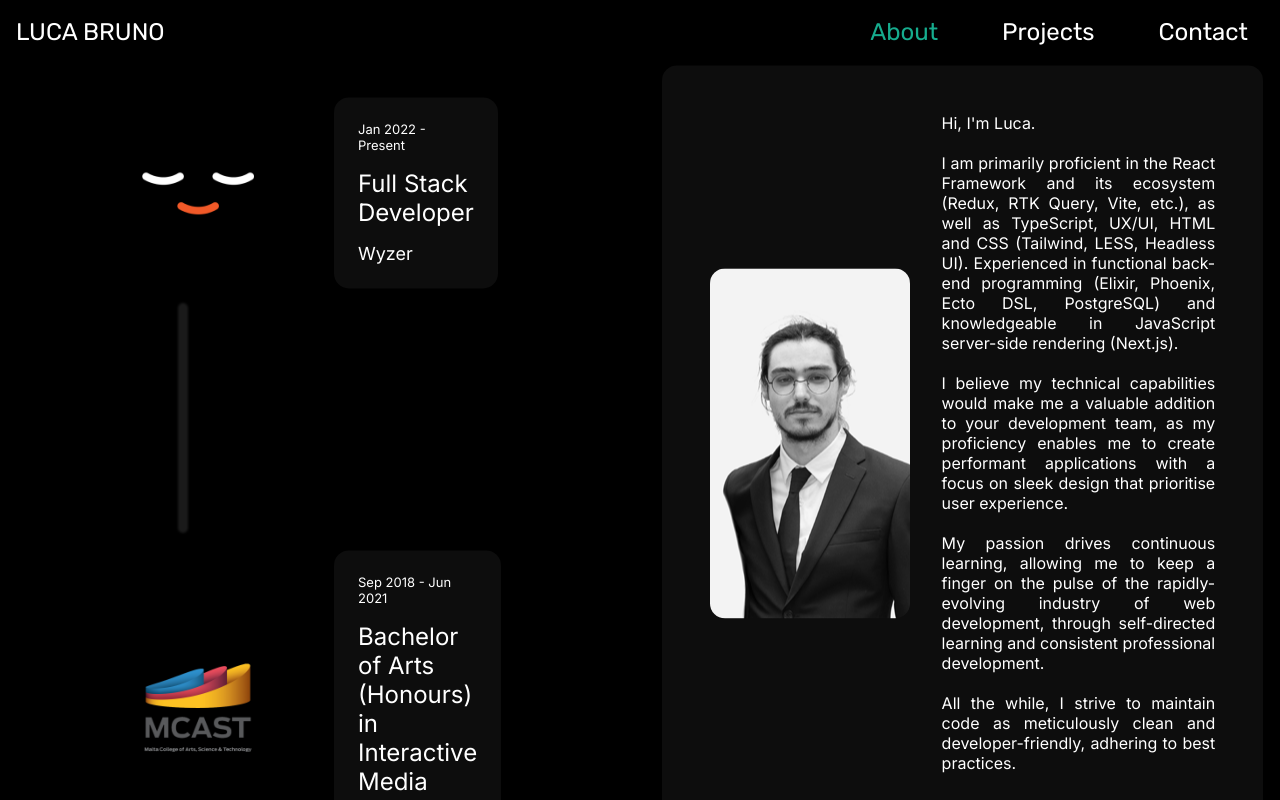
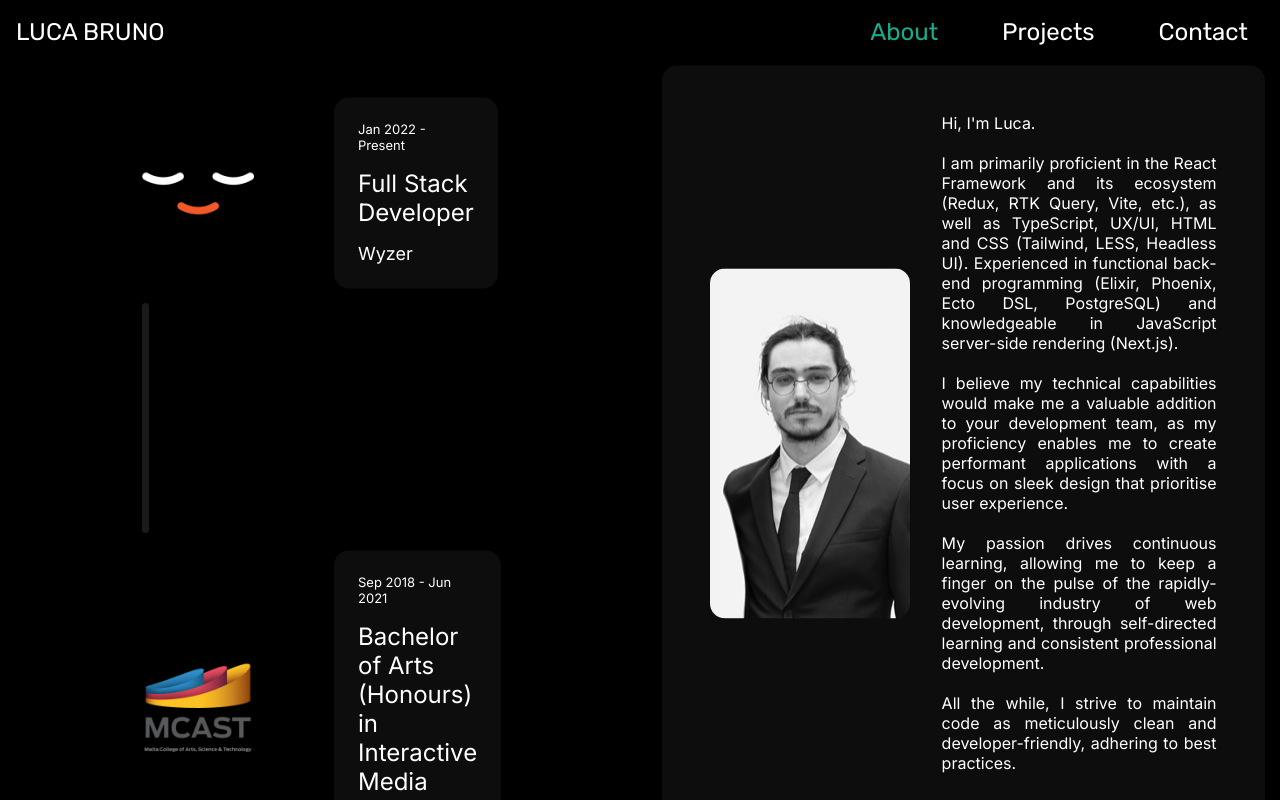
Before and after one commit to luca-bruno/portfolio-website, a Next.js app: page /about in a window 1280 px wide. Built offline with nearby package versions, Linux system fonts and the light colour scheme.

Commit message:
fix: minor styling on timeline separator

```diff
--- a/app/about/page.tsx
+++ b/app/about/page.tsx
@@ -77,22 +77,24 @@ const page = () => {
 
   const isCurrentlyActiveWork = (workId: string) => activeWork === workId
 
+  const reset = () => {
+    setIsWorkSelected(false)
+    setActiveWork(undefined)
+    setActiveWorkDetails(undefined)
+  }
+
   const selectWork = (id: string) => {
     setActiveWork(id)
     setIsWorkSelected(true)
-    setActiveWorkDetails(arr.filter((el) => activeWork === el.id)[0])
+    setActiveWorkDetails(arr.filter(el => activeWork === el.id)[0])
 
     if (id === activeWork) {
-      setIsWorkSelected(false)
-      setActiveWork(undefined)
-      setActiveWorkDetails(undefined)
+      reset()
     }
   }
 
-
-
   useEffect(() => {
-    setActiveWorkDetails(arr.filter((el) => activeWork === el.id)[0])
+    setActiveWorkDetails(arr.filter(el => activeWork === el.id)[0])
     // eslint-disable-next-line react-hooks/exhaustive-deps
   }, [activeWork])
 
@@ -161,7 +163,7 @@ const page = () => {
         )}
       </div>
 
-      <div>
+      <div style={{ display: "flex", flexDirection: "column", margin: "auto" }}>
         <div
           onMouseEnter={() => setIsProfileHovered(true)}
           onMouseLeave={() => setIsProfileHovered(false)}
@@ -185,7 +187,7 @@ const page = () => {
                 <button
                   id="profile_description_extender_container"
                   type="button"
-                  onClick={() => setIsWorkSelected((prev) => !prev)}
+                  onClick={() => reset()}
                 >
                   <p
                     className={`${isProfileHovered ? "" : ""} profile_description_extender`}
@@ -266,7 +268,7 @@ const page = () => {
           </div>
         )}
       </div>
-    </div>
+    </div >
   )
 }
 
--- a/styles/WorkTimeline.css
+++ b/styles/WorkTimeline.css
@@ -153,7 +153,7 @@
 
 .timeline_separator_grid {
   display: grid;
-  grid-template-columns: repeat(2, minmax(48%, 50%));
+  grid-template-columns: repeat(3, minmax(35%, 50%));
   grid-auto-rows: minmax(100px, auto);
   gap: 30px;
 }
@@ -167,10 +167,9 @@
   font-size: xx-large;
   font-weight: 600;
   background-color: rgba(255, 255, 255, 0.1);
-  width: 10px;
+  width: 7px;
   height: 230px;
   border-radius: var(--global--border-radius);
-  filter: blur(1px);
 }
 
 .timeline_info {
```
